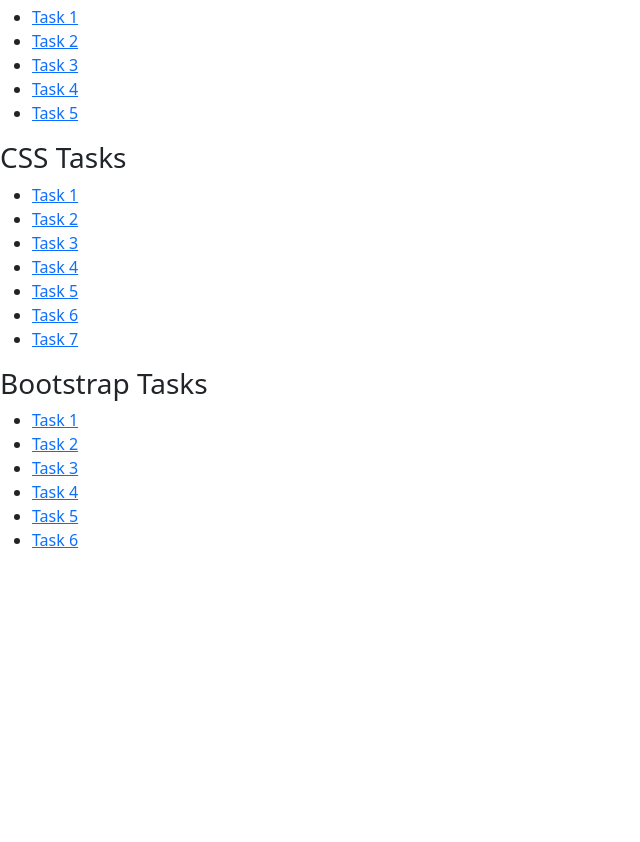
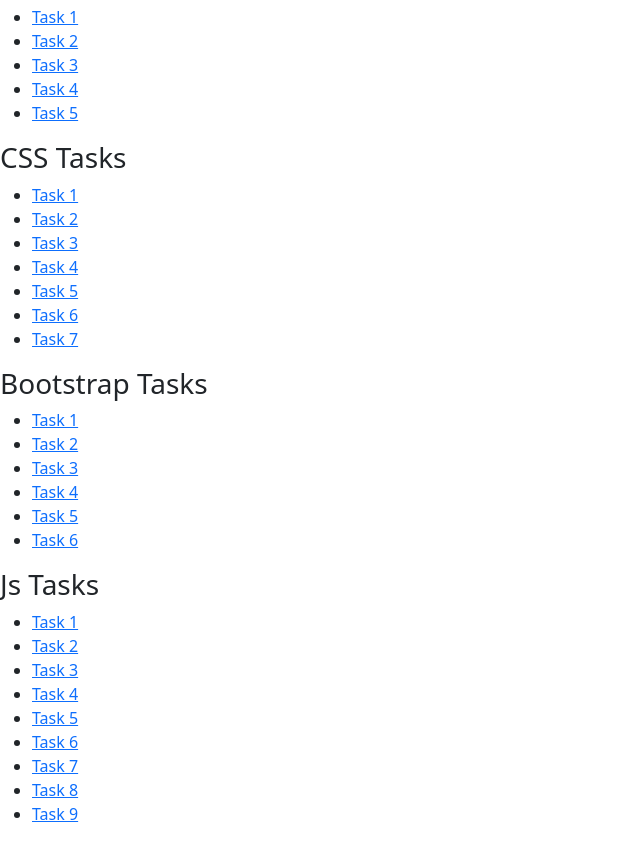
Before and after one commit to Akshayata101/Assignment1_mern, a plain HTML site: page index.html in a window 1280 px wide. Shown: the part 83-925 px from the top of the page, without its empty margins (0-640 px from the left). Before the commit the page ends 800 px from the top, so only its background shows below. Drawn offline with nearby package versions, Linux system fonts and the light colour scheme.

Commit message:
Update index.html
js task lines added

```diff
--- a/index.html
+++ b/index.html
@@ -48,6 +48,19 @@
           <li><a href="/bootstrap tasks/bstask6.html">Task 6</a></li>
         </ul>
       </div>
+       <h3>Js Tasks</h3>
+        <ul>
+          <li><a href="javascript tasks/jstask1.html">Task 1</a></li>
+          <li><a href="javascript tasks/jstask2.html">Task 2</a></li>
+          <li><a href="javascript tasks/jstask3.html">Task 3</a></li>
+          <li><a href="javascript tasks/jstask4.html">Task 4</a></li>
+          <li><a href="javascript tasks/jstask5.html">Task 5</a></li>
+          <li><a href="javascript tasks/jstask6.html">Task 6</a></li>
+          <li><a href="javascript tasks/jstask7.html">Task 7</a></li>
+          <li><a href="javascript tasks/jstask8.html">Task 8</a></li>
+          <li><a href="javascript tasks/jstask9/index.html">Task 9</a></li>
+        </ul>
+      </div>
     </div>
     <script src="https://cdn.jsdelivr.net/npm/bootstrap@5.3.0/dist/js/bootstrap.bundle.min.js"></script>
   </body>
```
